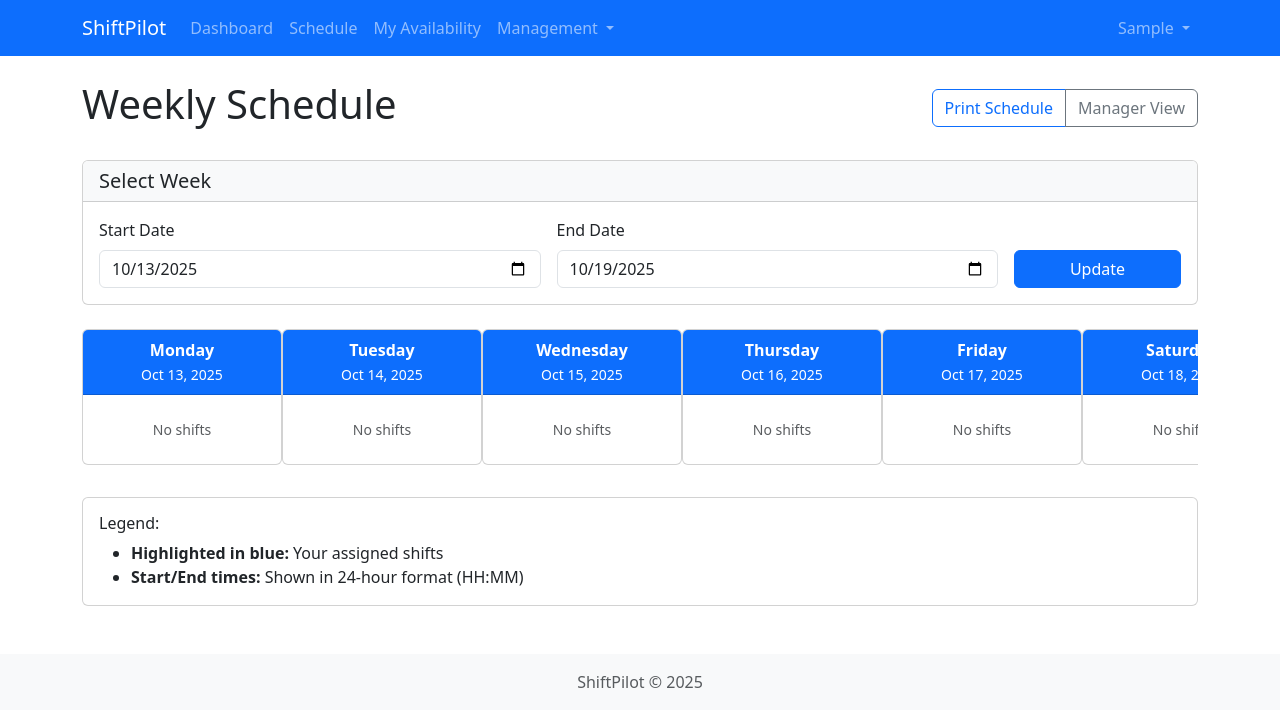
After one commit to Murads98/ShiftPilot, a Django app: page /schedule/published/ in a window 1280 px wide. The commit adds this page. Shown: the top 727 px of the page. Run offline with Django 5.2, Linux system fonts and the light colour scheme; the visitor is signed in with stand-in values (Sample User, id 1); data comes from the database, SQL or seed files in the repository; data that the repository does not hold is empty.

Commit message:
Add published schedule view for employees
Created a clean, employee-facing schedule view that removes manager clutter:
- New template (schedule_published.html) with print-friendly styling
- Highlights current user's shifts in blue
- Auto-calculates end date (7 days from start)
- Removed Claude reasoning, rank requirements, and assignment controls
- Added schedule_published view function in views.py
- Added URL route for published schedule
- Updated navigation to point to published view by default
- Added Manager Schedule View link in Management dropdown

This provides a better UX for regular employees viewing their schedules.

🤖 Generated with [Claude Code](https://claude.com/claude-code)

Co-Authored-By: Claude <noreply@anthropic.com>

```diff
--- a/core/urls.py
+++ b/core/urls.py
@@ -32,6 +32,7 @@ urlpatterns = [
     # Schedule URLs
     path('schedule/', views.schedule_view, name='schedule-view'),
     path('schedule/<int:config_id>/', views.schedule_view, name='schedule-view'),
+    path('schedule/published/', views.schedule_published, name='schedule-published'),
     path('schedule/configs/', views.ScheduleConfigListView.as_view(), name='schedule-config-list'),
     path('schedule/configs/new/', views.ScheduleConfigCreateView.as_view(), name='schedule-config-create'),
     path('schedule/generate/<int:config_id>/', views.generate_schedule, name='generate-schedule'),
--- a/core/views.py
+++ b/core/views.py
@@ -623,6 +623,61 @@ def schedule_view(request, config_id=None):
 
 
 @login_required
+def schedule_published(request):
+    """Clean, employee-facing view of published schedules"""
+    # Get date range from GET parameters
+    start_date_param = request.GET.get('start_date')
+    end_date_param = request.GET.get('end_date')
+
+    if start_date_param and end_date_param:
+        start_date = datetime.strptime(start_date_param, '%Y-%m-%d').date()
+        end_date = datetime.strptime(end_date_param, '%Y-%m-%d').date()
+    else:
+        # Default to current week
+        today = timezone.now().date()
+        start_date = today - timedelta(days=today.weekday())
+        end_date = start_date + timedelta(days=6)
+
+    # Get all shifts in this date range
+    shifts = Shift.objects.filter(
+        date__gte=start_date,
+        date__lte=end_date
+    ).order_by('date', 'shift_type__start_time')
+
+    # Get all assignments for these shifts
+    assignments = ShiftAssignment.objects.filter(
+        shift__in=shifts
+    ).select_related('employee', 'shift')
+
+    # Create a dictionary of shift_id -> list of assignments
+    assignments_by_shift = {}
+    for assignment in assignments:
+        if assignment.shift_id not in assignments_by_shift:
+            assignments_by_shift[assignment.shift_id] = []
+        assignments_by_shift[assignment.shift_id].append(assignment)
+
+    # Group shifts by date for calendar display
+    shifts_by_date = {}
+    date_range = [start_date + timedelta(days=i) for i in range((end_date - start_date).days + 1)]
+
+    for date in date_range:
+        shifts_by_date[date] = []
+
+    for shift in shifts:
+        shift_info = {
+            'shift': shift,
+            'assignments': assignments_by_shift.get(shift.id, [])
+        }
+        shifts_by_date[shift.date].append(shift_info)
+
+    return render(request, 'core/schedule_published.html', {
+        'shifts_by_date': shifts_by_date,
+        'start_date': start_date,
+        'end_date': end_date,
+    })
+
+
+@login_required
 def generate_schedule(request, config_id):
     """Generate schedule using Claude AI"""
     if not is_manager(request.user):
--- a/templates/core/base.html
+++ b/templates/core/base.html
@@ -28,7 +28,7 @@
                         <a class="nav-link" href="{% url 'dashboard' %}">Dashboard</a>
                     </li>
                     <li class="nav-item">
-                        <a class="nav-link" href="{% url 'schedule-view' %}">Schedule</a>
+                        <a class="nav-link" href="{% url 'schedule-published' %}">Schedule</a>
                     </li>
                     <li class="nav-item">
                         <a class="nav-link" href="{% url 'availability-calendar' %}">My Availability</a>
@@ -40,6 +40,8 @@
                             Management
                         </a>
                         <ul class="dropdown-menu">
+                            <li><a class="dropdown-item" href="{% url 'schedule-view' %}">Manager Schedule View</a></li>
+                            <li><hr class="dropdown-divider"></li>
                             <li><a class="dropdown-item" href="{% url 'employee-list' %}">Employees</a></li>
                             <li><a class="dropdown-item" href="{% url 'shift-type-list' %}">Shift Types</a></li>
                             <li><a class="dropdown-item" href="{% url 'shift-list' %}">Shifts</a></li>
--- /dev/null
+++ b/templates/core/schedule_published.html
@@ -0,0 +1,184 @@
+{% extends 'core/base.html' %}
+{% load static %}
+
+{% block title %}Published Schedule - ShiftPilot{% endblock %}
+
+{% block extra_css %}
+<style>
+    .day-column {
+        min-width: 200px;
+    }
+    .shift-card {
+        margin-bottom: 8px;
+        border-radius: 4px;
+    }
+    .shift-card .card-header {
+        padding: 0.5rem 1rem;
+        font-weight: 600;
+    }
+    .shift-card .card-body {
+        padding: 0.75rem 1rem;
+    }
+    .employee-name {
+        padding: 0.4rem 0.6rem;
+        margin-bottom: 0.3rem;
+        background-color: #f8f9fa;
+        border-left: 3px solid #0d6efd;
+        border-radius: 3px;
+        font-size: 0.9rem;
+    }
+    .employee-name.current-user {
+        background-color: #d1ecf1;
+        border-left-color: #0dcaf0;
+        font-weight: 600;
+    }
+    .print-btn {
+        display: inline-block;
+    }
+    @media print {
+        .no-print {
+            display: none !important;
+        }
+        .shift-card {
+            break-inside: avoid;
+        }
+        body {
+            font-size: 12px;
+        }
+    }
+</style>
+{% endblock %}
+
+{% block content %}
+<div class="d-flex justify-content-between align-items-center mb-4 no-print">
+    <h1>Weekly Schedule</h1>
+    <div class="btn-group">
+        <button onclick="window.print()" class="btn btn-outline-primary print-btn">
+            <i class="bi bi-printer"></i> Print Schedule
+        </button>
+        {% if user.is_staff or user.rank >= 4 %}
+        <a href="{% url 'schedule-view' %}" class="btn btn-outline-secondary">
+            <i class="bi bi-gear"></i> Manager View
+        </a>
+        {% endif %}
+    </div>
+</div>
+
+<!-- Date Range Filter -->
+<div class="card mb-4 no-print">
+    <div class="card-header bg-light">
+        <h5 class="card-title mb-0">Select Week</h5>
+    </div>
+    <div class="card-body">
+        <form method="get" class="row g-3">
+            <div class="col-md-5">
+                <label for="start_date" class="form-label">Start Date</label>
+                <input type="date" name="start_date" id="start_date" class="form-control" value="{{ start_date|date:'Y-m-d' }}">
+            </div>
+            <div class="col-md-5">
+                <label for="end_date" class="form-label">End Date</label>
+                <input type="date" name="end_date" id="end_date" class="form-control" value="{{ end_date|date:'Y-m-d' }}">
+            </div>
+            <div class="col-md-2 d-flex align-items-end">
+                <button type="submit" class="btn btn-primary w-100">Update</button>
+            </div>
+        </form>
+    </div>
+</div>
+
+<!-- Schedule Header for Print -->
+<div class="d-none d-print-block text-center mb-4">
+    <h2>Work Schedule</h2>
+    <p class="text-muted">{{ start_date|date:"F j, Y" }} - {{ end_date|date:"F j, Y" }}</p>
+</div>
+
+{% if not shifts_by_date %}
+<div class="alert alert-info">
+    <i class="bi bi-info-circle"></i>
+    No shifts scheduled for this period.
+</div>
+{% else %}
+<!-- Schedule Grid -->
+<div class="table-responsive">
+    <div class="d-flex">
+        {% for date, shift_list in shifts_by_date.items %}
+        <div class="day-column">
+            <div class="card mb-2">
+                <div class="card-header bg-primary text-white text-center">
+                    <div><strong>{{ date|date:"l" }}</strong></div>
+                    <small>{{ date|date:"M d, Y" }}</small>
+                </div>
+                <div class="card-body p-2">
+                    {% for shift_info in shift_list %}
+                    <div class="card shift-card border-secondary">
+                        <div class="card-header bg-light d-flex justify-content-between align-items-center">
+                            <span>{{ shift_info.shift.shift_type.name }}</span>
+                            <small class="text-muted">
+                                {{ shift_info.shift.shift_type.start_time|time:"H:i" }} -
+                                {{ shift_info.shift.shift_type.end_time|time:"H:i" }}
+                            </small>
+                        </div>
+                        <div class="card-body">
+                            {% if shift_info.assignments %}
+                                {% for assignment in shift_info.assignments %}
+                                <div class="employee-name {% if assignment.employee == user %}current-user{% endif %}">
+                                    {{ assignment.employee.get_full_name|default:assignment.employee.username }}
+                                    {% if assignment.employee == user %}
+                                    <span class="badge bg-info float-end">You</span>
+                                    {% endif %}
+                                </div>
+                                {% endfor %}
+                            {% else %}
+                                <p class="text-muted text-center small mb-0 py-2">
+                                    <em>To be assigned</em>
+                                </p>
+                            {% endif %}
+                        </div>
+                    </div>
+                    {% empty %}
+                    <div class="text-muted text-center p-3">
+                        <p class="mb-0 small">No shifts</p>
+                    </div>
+                    {% endfor %}
+                </div>
+            </div>
+        </div>
+        {% endfor %}
+    </div>
+</div>
+
+<!-- Legend -->
+<div class="card mt-4 no-print">
+    <div class="card-body">
+        <h6>Legend:</h6>
+        <ul class="mb-0">
+            <li><strong>Highlighted in blue:</strong> Your assigned shifts</li>
+            <li><strong>Start/End times:</strong> Shown in 24-hour format (HH:MM)</li>
+        </ul>
+    </div>
+</div>
+{% endif %}
+
+<script>
+// Quick week navigation
+document.addEventListener('DOMContentLoaded', function() {
+    const startDateInput = document.getElementById('start_date');
+    const endDateInput = document.getElementById('end_date');
+
+    // Auto-calculate end date when start date changes (7 days later)
+    if (startDateInput && endDateInput) {
+        startDateInput.addEventListener('change', function() {
+            const startDate = new Date(this.value);
+            const endDate = new Date(startDate);
+            endDate.setDate(endDate.getDate() + 6); // 7 days total
+
+            const year = endDate.getFullYear();
+            const month = String(endDate.getMonth() + 1).padStart(2, '0');
+            const day = String(endDate.getDate()).padStart(2, '0');
+
+            endDateInput.value = `${year}-${month}-${day}`;
+        });
+    }
+});
+</script>
+{% endblock %}
```
